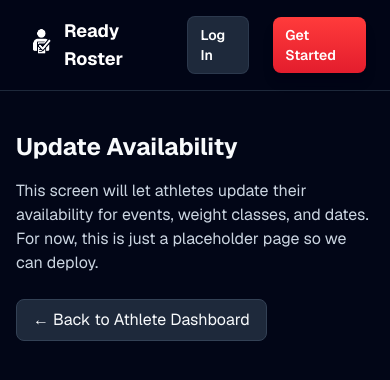
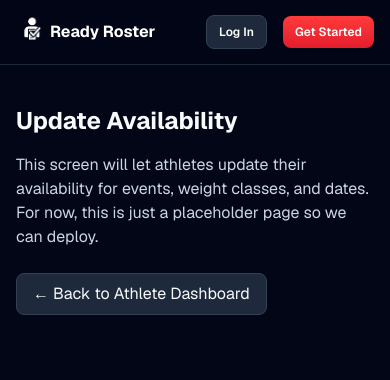
Before and after one commit to EricHughes88/readyroster-landing-site, a Next.js app: page /athlete/availability in a window 390 px wide. Shown: the top 380 px of the page. Built offline with nearby package versions, Linux system fonts and the light colour scheme; no server answers.

Commit message:
Hide ClientNav on homepage to prevent double nav

```diff
--- a/app/_components/ClientNav.tsx
+++ b/app/_components/ClientNav.tsx
@@ -1,10 +1,9 @@
-// app/_components/ClientNav.tsx
 "use client";
 
 import Link from "next/link";
 import Image from "next/image";
 import { useEffect, useState } from "react";
-import { usePathname, useRouter } from "next/navigation";
+import { usePathname } from "next/navigation";
 import { useSession, signOut } from "next-auth/react";
 
 type RRRole = "Coach" | "Parent" | "Athlete" | "Admin";
@@ -12,13 +11,14 @@ type RRRole = "Coach" | "Parent" | "Athlete" | "Admin";
 export default function ClientNav() {
   const { data: session } = useSession();
   const pathname = usePathname();
-  const router = useRouter();
+
+  // 🚫 Do NOT render nav on homepage (marketing page has its own header)
+  const isHome = pathname === "/";
+  if (isHome) return null;
 
   const [localRole, setLocalRole] = useState<RRRole | null>(null);
 
-  const isHome = pathname === "/";
-
-  // Read role from localStorage for early render
+  // Pull role from localStorage for instant UI (before session loads)
   useEffect(() => {
     try {
       const raw = localStorage.getItem("rr_user");
@@ -47,51 +47,38 @@ export default function ClientNav() {
 
   return (
     <header className="sticky top-0 z-50 border-b border-slate-800 bg-slate-950/80 backdrop-blur">
-      <nav className="mx-auto max-w-6xl px-6 py-4 flex items-center gap-6">
+      <nav className="mx-auto max-w-6xl px-4 sm:px-6 py-3 flex items-center gap-4">
+        {/* Logo */}
         <Link
           href="/"
-          className="flex items-center gap-3 mr-auto"
+          className="flex items-center gap-2 mr-auto"
           aria-label="Ready Roster home"
         >
           <Image
             src="/rr-icon-white.png"
             alt="Ready Roster"
-            width={28}
-            height={28}
+            width={26}
+            height={26}
             priority
             unoptimized
           />
-          <span className="text-lg font-bold">Ready Roster</span>
+          <span className="text-base sm:text-lg font-bold">
+            Ready Roster
+          </span>
         </Link>
 
-        {isHome && (
-          <>
-            <a href="#features" className="hover:text-red-400">
-              Features
-            </a>
-            <a href="#how" className="hover:text-red-400">
-              How it Works
-            </a>
-            <a href="#pricing" className="hover:text-red-400">
-              Pricing
-            </a>
-            <a href="#faq" className="hover:text-red-400">
-              FAQ
-            </a>
-          </>
-        )}
-
+        {/* Right-side actions */}
         {role ? (
           <>
             <Link
               href={role === "Coach" ? "/coach" : "/parent"}
-              className="rounded-lg px-3 py-2 bg-white text-slate-900 text-sm font-semibold"
+              className="rounded-lg px-3 py-2 bg-white text-slate-900 text-xs sm:text-sm font-semibold"
             >
               Dashboard
             </Link>
             <button
               onClick={handleLogout}
-              className="rounded-lg px-3 py-2 bg-slate-800 text-white text-sm font-semibold"
+              className="rounded-lg px-3 py-2 bg-slate-800 text-white text-xs sm:text-sm font-semibold"
             >
               Log out
             </button>
@@ -100,13 +87,13 @@ export default function ClientNav() {
           <>
             <Link
               href="/login"
-              className="rounded-lg border border-slate-700/70 bg-slate-800 px-3 py-2 text-sm font-semibold text-white hover:bg-slate-700 transition"
+              className="rounded-lg border border-slate-700 bg-slate-800 px-3 py-2 text-xs sm:text-sm font-semibold text-white hover:bg-slate-700 transition"
             >
               Log In
             </Link>
             <Link
               href="/create-account"
-              className="rounded-lg bg-gradient-to-b from-[#ff3b3b] to-[#e31d2d] px-3 py-2 text-sm font-semibold text-white shadow-lg hover:-translate-y-0.5 transition-transform"
+              className="rounded-lg bg-gradient-to-b from-[#ff3b3b] to-[#e31d2d] px-3 py-2 text-xs sm:text-sm font-semibold text-white shadow hover:-translate-y-0.5 transition-transform"
             >
               Get Started
             </Link>
```
